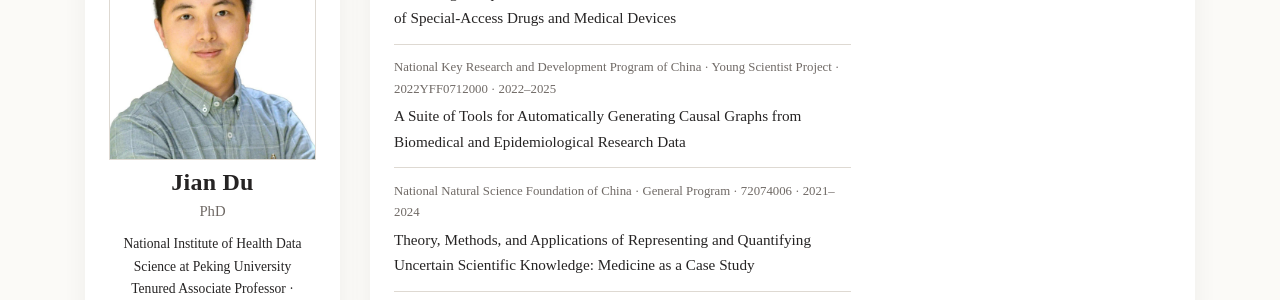
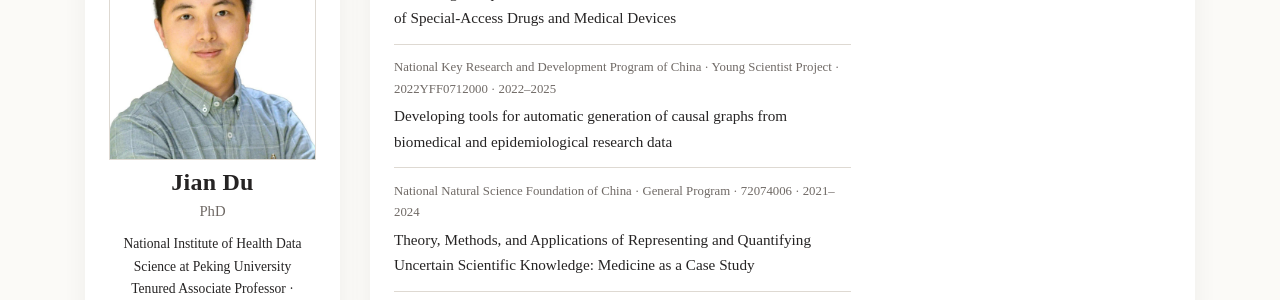
Before and after one commit to dujian-pku/dujian-pku.github.io, a Jekyll site: the page built from index.html, in a window 1280 px wide and 900 px high, scrolled down 1925 px. Shown: the part 153-453 px from the top of the window. Built offline with Jekyll 4.4.1, drawn with Linux system fonts in a browser that asks for light colours; nearby versions of some CDN libraries; a style sheet for code colours, icons or effects is not loaded.

Commit message:
Use official English title for causal graph project

```diff
--- a/_data/profile_en.yml
+++ b/_data/profile_en.yml
@@ -83,7 +83,7 @@ funding:
   agency: Hainan Provincial Key Research and Development Program · Project Lead
   number: ""
   date: 2026–2027
-- name: A Suite of Tools for Automatically Generating Causal Graphs from Biomedical and Epidemiological Research Data
+- name: Developing tools for automatic generation of causal graphs from biomedical and epidemiological research data
   agency: National Key Research and Development Program of China · Young Scientist Project
   number: 2022YFF0712000
   date: 2022–2025
```
